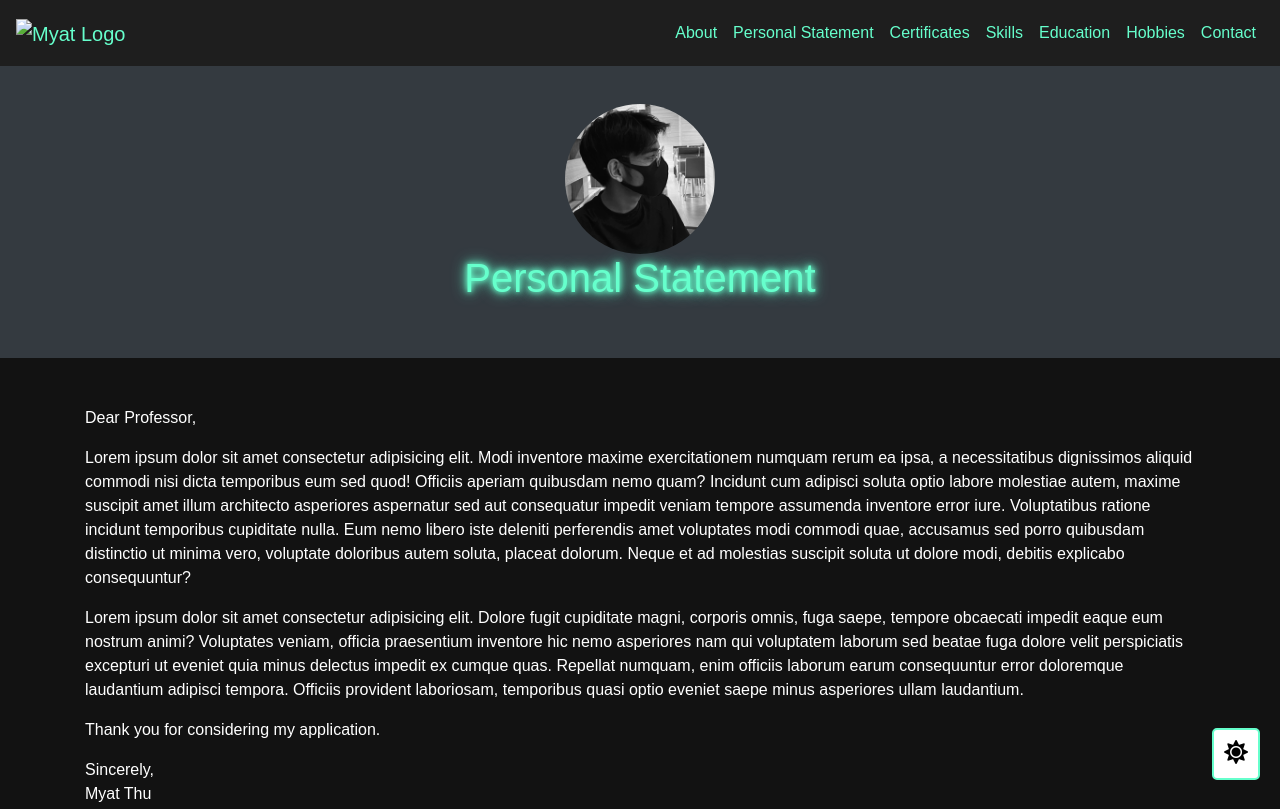
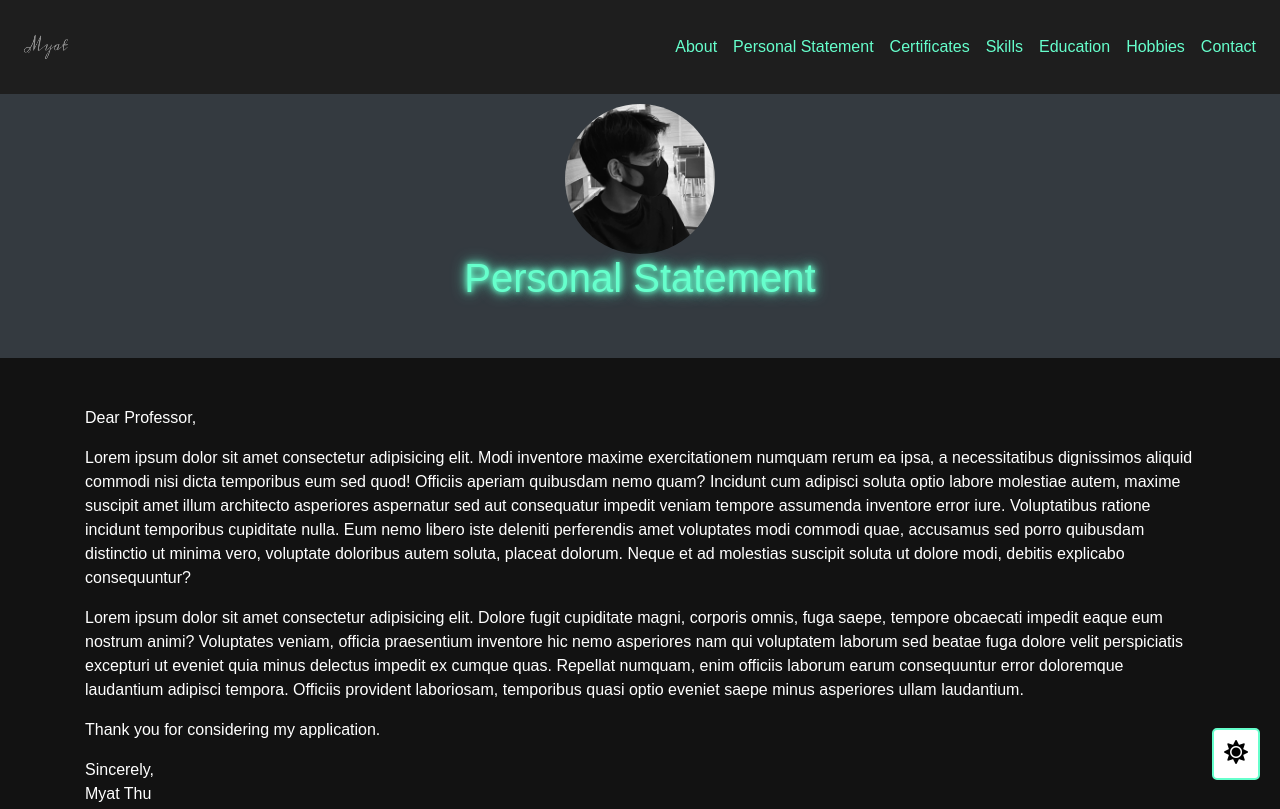
Before and after one commit to Lamelo25/MyatThu-Portfolio, a plain HTML site: page personal-statement.html in a window 1280 px wide. Shown: the top 809 px of the page. Drawn offline with nearby package versions, Linux system fonts and the light colour scheme.

Commit message:
personal-statement.html

```diff
--- a/personal-statement.html
+++ b/personal-statement.html
@@ -14,7 +14,7 @@
         <body>
             <nav class="navbar navbar-expand-lg fixed-top">
                 <a class="navbar-brand" href="index.html">
-                    <img src="myat-high-resolution-logo-removebg-preview.png" alt="Myat Logo" height="60" width="60">
+                    <img src="Myat.png" alt="Myat Logo" height="60" width="60">
                 </a>
                 <button class="navbar-toggler" type="button" data-toggle="collapse"
                     data-target="#navbarSupportedContent" aria-controls="navbarSupportedContent" aria-expanded="false"
```
